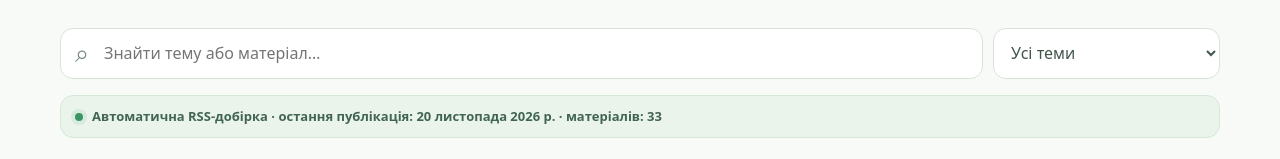
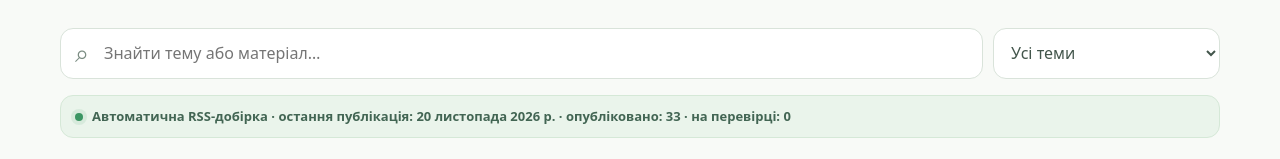
Before and after one commit to gritik-ai/liudiane-maibutnie, a website: page index.html in a window 1280 px wide. Shown: the part 2465-2624 px from the top of the page. Drawn offline with Linux system fonts and the light colour scheme.

Commit message:
Add files via upload

```diff
--- a/index.html
+++ b/index.html
@@ -152,9 +152,14 @@
       if(!response.ok)throw new Error('Не вдалося завантажити бібліотеку');
       const data=await response.json();
       if(!Array.isArray(data))throw new Error('Невірний формат бібліотеки');
-      remoteArticles=data.filter(a=>a&&typeof a.title==='string'&&typeof a.body==='string');
-      const latest=remoteArticles.slice().sort((a,b)=>(b.date||'').localeCompare(a.date||''))[0];
-      status.textContent=latest?`Автоматична RSS-добірка · остання публікація: ${formatDate(latest.date)} · матеріалів: ${remoteArticles.length}`:'Автоматичне оновлення RSS-джерел щодня; нові матеріали з’являються після тематичного відбору.';
+      const allRemoteRecords=data.filter(a=>a&&typeof a.title==='string'&&typeof a.body==='string');
+      // Automatic records marked needs_review or duplicate remain stored in GitHub,
+      // but are not shown publicly until approved. Manual editorial articles remain visible.
+      remoteArticles=allRemoteRecords.filter(a=>!a.autoPublished||!a.editorialStatus||a.editorialStatus==='approved');
+      const approvedAuto=remoteArticles.filter(a=>a.autoPublished===true);
+      const heldAuto=allRemoteRecords.filter(a=>a.autoPublished===true&&a.editorialStatus&&a.editorialStatus!=='approved').length;
+      const latest=approvedAuto.slice().sort((a,b)=>(b.date||'').localeCompare(a.date||''))[0];
+      status.textContent=`Автоматична RSS-добірка · остання публікація: ${latest?formatDate(latest.date):'ще немає'} · опубліковано: ${approvedAuto.length} · на перевірці: ${heldAuto}`;
     }catch(error){
       status.textContent='RSS-бібліотека буде оновлюватися після підключення репозиторію та GitHub Actions.';
     }
```
